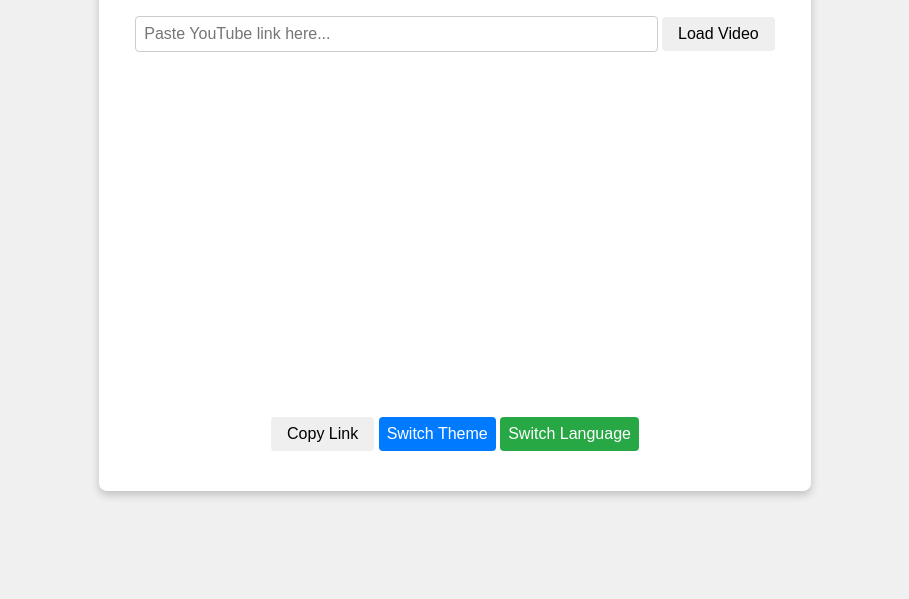
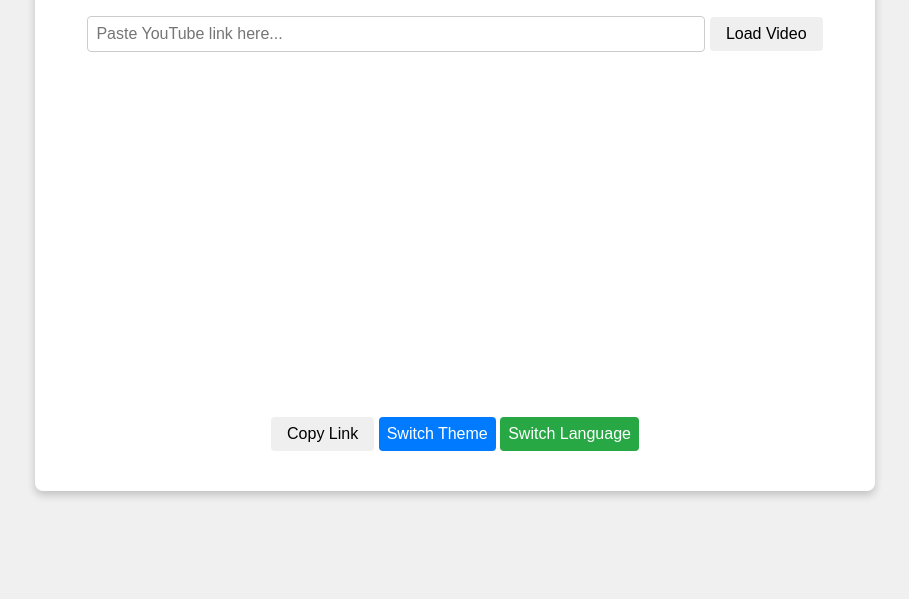
Before and after one commit to beta951419/ViewTube, a plain HTML site: page index.html in a window 1280 px wide. Shown: the part 201-800 px from the top of the page, without its empty margins (185-1094 px from the left). Drawn offline with Linux system fonts and the light colour scheme.

Commit message:
Update index.html

```diff
--- a/index.html
+++ b/index.html
@@ -19,7 +19,7 @@
         }
         .container {
             text-align: center;
-            max-width: 1000px;
+            width: 800px;
             height: 68%;
             padding: 20px;
             background: #fff;
```
